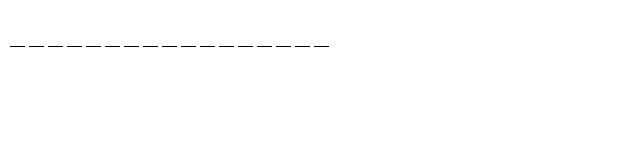
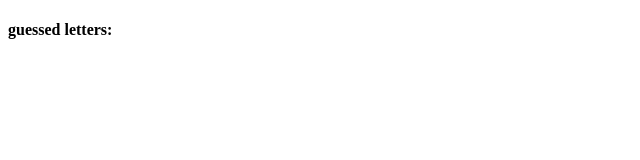
Before and after one commit to Tayun-Codes/twitch-fill-the-quote, a plain HTML site: page index.html in a window 1280 px wide. Shown: the whole page, without its empty margins (0-640 px from the left). Drawn offline with Linux system fonts and the light colour scheme.

Commit message:
store guessed letters and added alerts

```diff
--- a/index.html
+++ b/index.html
@@ -5,68 +5,15 @@
     <meta charset="UTF-8">
     <meta name="viewport" content="width=device-width, initial-scale=1.0">
     <title>Hangman inspired twitch minigame</title>
-    <link rel=stylesheet href="styles.css" <script src="comfy.min.js">
+    <link rel=stylesheet href="styles.css">
     </script>
     <script src="comfy.min.js"></script>
 </head>
 
 <body>
     <h1 id="test"></h1>
-
-    <script>
-        const quotes = [
-            'Quote No.1 "Lorem ipsum dolor sit amet, consectetur" 11/06/2023 4:35 PM',
-            'Quote No.2 "adipiscing elit. In in viverra augue." 12/19/2023 7:52 PM',
-            'Quote No.3 "Aliquam facilisis, ex et" 12/19/2023 7:57 PM',
-            'Quote No.4 "dignissim rhoncus" 12/19/2023 8:56 PM',
-            'Quote No.5 "mi purus lobortis lorem, quis efficitur" 12/19/2023 8:57 PM',
-            'Quote No.6 "nunc nisi at lectus. Fusce at odio sit amet" 12/21/2023 9:16 PM',
-        ]
-
-        chooseQuote()
-
-        function chooseQuote() {
-            //enables random quote to be chosen
-            const randomNumber = Math.floor(Math.random() * quotes.length)
-            //parses out just the quote from the saved file and into individual letters
-            const randomQuote = quotes[randomNumber].split(/[""]/)
-            const quoteLetters = randomQuote[1].split("")
-
-            const letterArray = []
-
-            //dynamically populating each letter of the quote into a div with the underline and a hidden p
-            quoteLetters.map((a) => {
-                letterArray.push(a)
-                console.log(letterArray);
-
-                let letterBox = document.createElement('div')
-                let letter = document.createElement('p');
-                letterBox.setAttribute('class', 'underlines')
-                letter.setAttribute('class', 'hidden')
-                letter.innerText = a
-                letterBox.appendChild(letter)
-                document.body.appendChild(letterBox)
-            })
-        }
-
-        //recognizes !letter, ie. !a, commands regardless of case and only one letter at a time
-        ComfyJS.onCommand = (user, command, message, flags, extra) => {
-            let regex = /^[a-z]$/
-            if (regex.test(command)) {
-                console.log(`!${command} was typed in chat`);
-            }
-        }
-
-        //test command for connection
-        //messages sent in chat should appear in the <h1> element at the top of the page
-        ComfyJS.onChat = (user, message, flags, self, extra) => {
-            console.log(user, message);
-            document.getElementById('test').innerText = message;
-        }
-
-        //connects twitch account, parkypark123, to comfyjs
-        ComfyJS.Init("parkypark123");
-    </script>
+    <h3 id="alert"></h3>
+    <h4 id="submittedLetters">guessed letters:</h4>
 </body>
 
 </html>
```
Also changed, not shown: script.js (+16 -0 lines).
